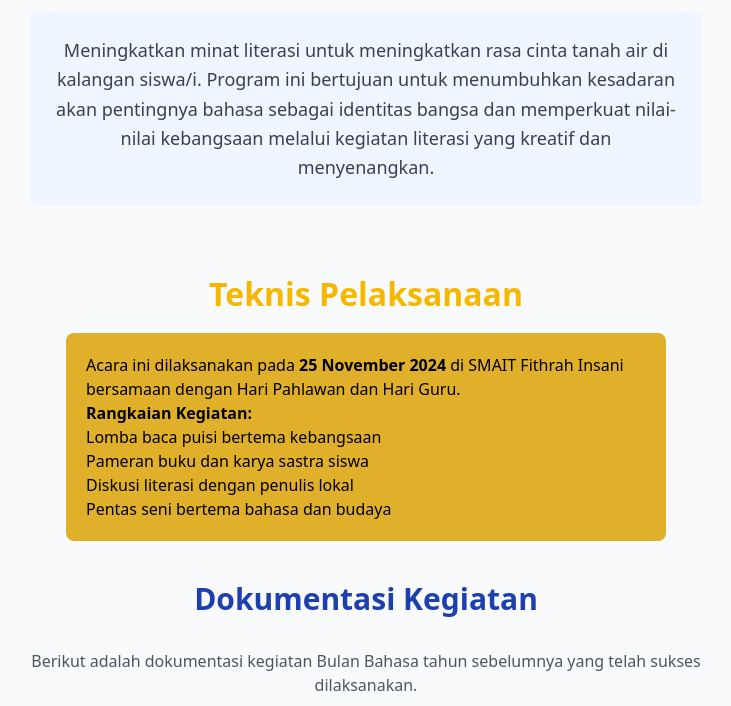
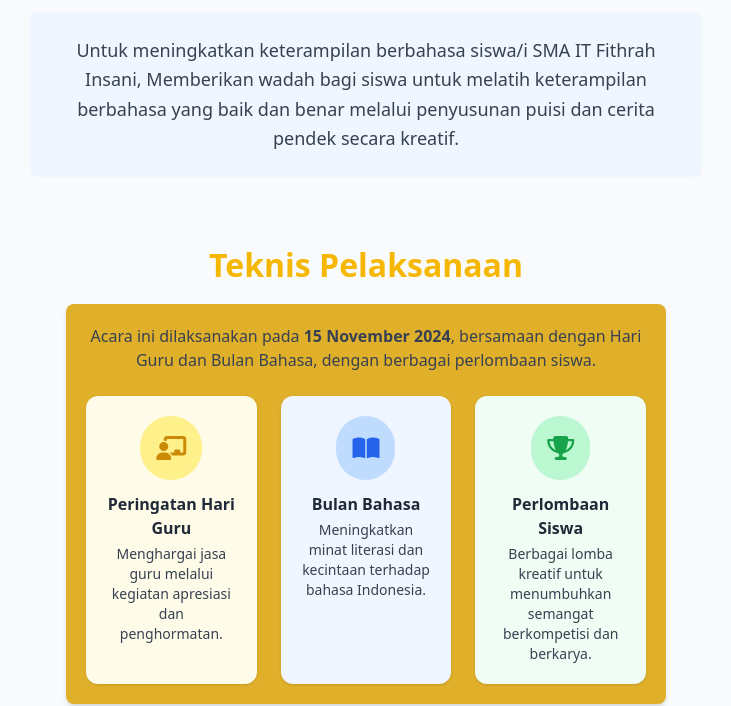
Before and after one commit to OSISSMAITFI/osissmaitfi, a plain HTML site: page sekbid/sekbid-4/insidental/bulan-bahasa.html in a window 1280 px wide. Shown: the part 616-1322 px from the top of the page, without its empty margins (274-1005 px from the left). Drawn offline with nearby package versions, Linux system fonts and the light colour scheme.

Commit message:
Add files via upload

```diff
--- a/sekbid/sekbid-4/insidental/bulan-bahasa.html
+++ b/sekbid/sekbid-4/insidental/bulan-bahasa.html
@@ -107,29 +107,45 @@
                 <h2 class="text-3xl font-bold text-yellow-600 mb-4">Tujuan Program Kerja</h2>
                 <div class="bg-blue-50 p-6 rounded-lg max-w-2xl w-full mx-auto">
                     <p class="text-gray-700 text-lg leading-relaxed">
-                        Meningkatkan minat literasi untuk meningkatkan rasa cinta tanah air di kalangan siswa/i.
-                        Program ini bertujuan untuk menumbuhkan kesadaran akan pentingnya bahasa sebagai identitas bangsa
-                        dan memperkuat nilai-nilai kebangsaan melalui kegiatan literasi yang kreatif dan menyenangkan.
+                        Untuk meningkatkan keterampilan berbahasa siswa/i SMA IT Fithrah Insani, Memberikan wadah bagi siswa untuk melatih keterampilan berbahasa yang baik dan benar melalui penyusunan puisi dan cerita pendek secara kreatif.
                     </p>
                 </div>
             </div>
         </section>
 
-        <!-- Teknis Pelaksanaan Section (pindahan) -->
+        <!-- Teknis Pelaksanaan Section  -->
         <section class="teknis">
             <h2>Teknis Pelaksanaan</h2>
-            <div class="box">
-                <p>
-                    Acara ini dilaksanakan pada <b>25 November 2024</b> di SMAIT Fithrah Insani
-                    bersamaan dengan Hari Pahlawan dan Hari Guru.
+            <div class="box bg-gray-100 shadow-md">
+                <p class="text-base text-gray-700 mb-6 text-center">
+                    Acara ini dilaksanakan pada <b>15 November 2024</b>, bersamaan dengan Hari Guru dan Bulan Bahasa, dengan berbagai perlombaan siswa.
                 </p>
-                <p><b>Rangkaian Kegiatan:</b></p>
-                <ul>
-                    <li>Lomba baca puisi bertema kebangsaan</li>
-                    <li>Pameran buku dan karya sastra siswa</li>
-                    <li>Diskusi literasi dengan penulis lokal</li>
-                    <li>Pentas seni bertema bahasa dan budaya</li>
-                </ul>
+                <div class="grid grid-cols-1 md:grid-cols-3 gap-6">
+                    <!-- Card 1: Hari Guru -->
+                    <div class="flex flex-col items-center bg-yellow-50 rounded-xl shadow p-5">
+                        <div class="bg-yellow-200 p-4 rounded-full mb-3 flex items-center justify-center">
+                            <i class="fas fa-chalkboard-teacher text-yellow-600 text-2xl"></i>
+                        </div>
+                        <h3 class="font-semibold text-base text-gray-800 mb-1 text-center">Peringatan Hari Guru</h3>
+                        <p class="text-gray-700 text-sm text-center">Menghargai jasa guru melalui kegiatan apresiasi dan penghormatan.</p>
+                    </div>
+                    <!-- Card 2: Bulan Bahasa -->
+                    <div class="flex flex-col items-center bg-blue-50 rounded-xl shadow p-5">
+                        <div class="bg-blue-200 p-4 rounded-full mb-3 flex items-center justify-center">
+                            <i class="fas fa-book-open text-blue-600 text-2xl"></i>
+                        </div>
+                        <h3 class="font-semibold text-base text-gray-800 mb-1 text-center">Bulan Bahasa</h3>
+                        <p class="text-gray-700 text-sm text-center">Meningkatkan minat literasi dan kecintaan terhadap bahasa Indonesia.</p>
+                    </div>
+                    <!-- Card 3: Perlombaan Siswa -->
+                    <div class="flex flex-col items-center bg-green-50 rounded-xl shadow p-5">
+                        <div class="bg-green-200 p-4 rounded-full mb-3 flex items-center justify-center">
+                            <i class="fas fa-trophy text-green-600 text-2xl"></i>
+                        </div>
+                        <h3 class="font-semibold text-base text-gray-800 mb-1 text-center">Perlombaan Siswa</h3>
+                        <p class="text-gray-700 text-sm text-center">Berbagai lomba kreatif untuk menumbuhkan semangat berkompetisi dan berkarya.</p>
+                    </div>
+                </div>
             </div>
         </section>
 
```
Also changed, not shown: sekbid/sekbid-4/insidental/hari-buku.html (line endings or trailing spaces), sekbid/sekbid-4/insidental/ulti.html (line endings or trailing spaces).
